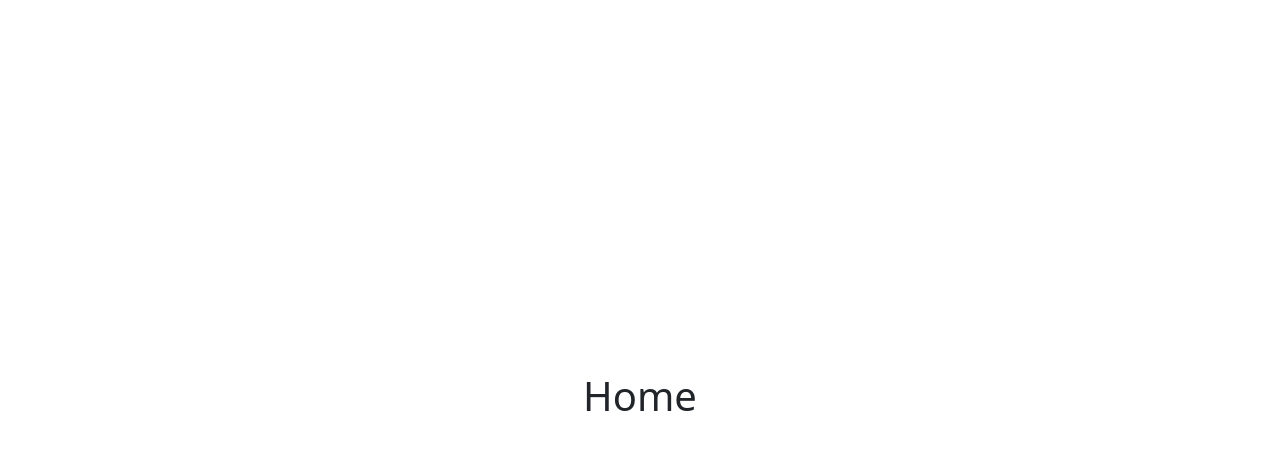
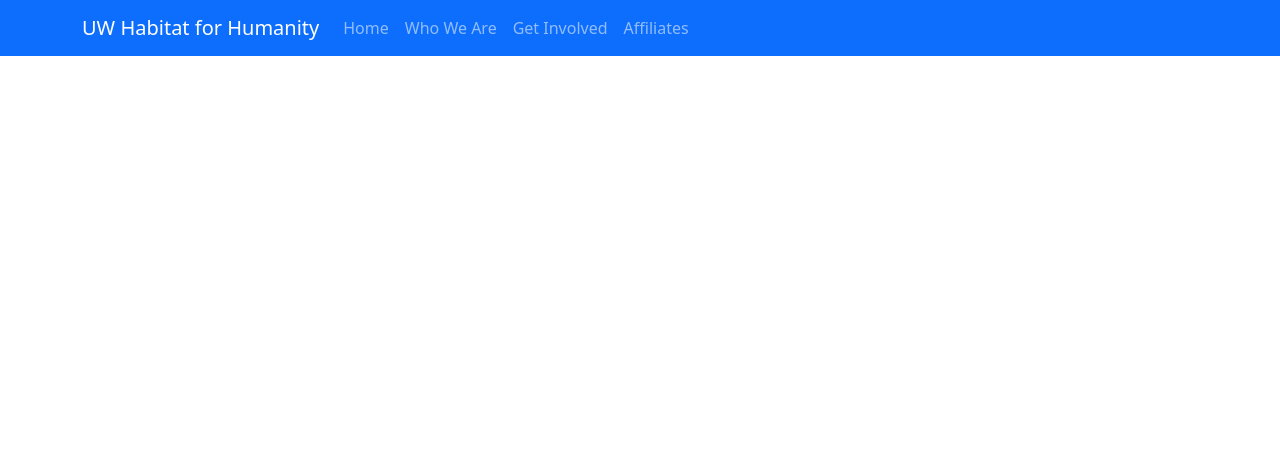
Before and after one commit to CS571-F25/p182, a React (Vite) app: page / in a window 1280 px wide. Shown: the top 450 px of the page. Built offline with nearby package versions, Linux system fonts and the light colour scheme.

Commit message:
barebones template for the rest of the website

```diff
--- a/package.json
+++ b/package.json
@@ -14,7 +14,8 @@
     "react": "^19.1.1",
     "react-bootstrap": "^2.10.10",
     "react-dom": "^19.1.1",
-    "react-router": "^7.9.5"
+    "react-router": "^7.9.5",
+    "react-router-dom": "^7.9.6"
   },
   "devDependencies": {
     "@eslint/js": "^9.36.0",
--- a/src/App.jsx
+++ b/src/App.jsx
@@ -1,15 +1,20 @@
-import { HashRouter, Route, Routes } from 'react-router'
-import './App.css'
-import Home from './components/Home'
-import AboutMe from './components/AboutMe'
+import { BrowserRouter as Router, Routes, Route } from 'react-router-dom';
+import CustomNavbar from './components/CustomNavbar';
+import Home from './components/Home';
+import WhoWeAre from './components/WhoWeAre';
+import GetInvolved from './components/GetInvolved';
+import Affiliates from './components/Affiliates';
 
-function App() {
-  return <HashRouter>
-    <Routes>
-      <Route path="/" element={<Home/>}></Route>
-      <Route path="/about" element={<AboutMe/>}></Route>
-    </Routes>
-  </HashRouter>
+export default function App() {
+  return (
+    <Router>
+      <CustomNavbar />
+      <Routes>
+        <Route path="p182/" element={<Home />} />
+        <Route path="p182/who-we-are" element={<WhoWeAre />} />
+        <Route path="p182/get-involved" element={<GetInvolved />} />
+        <Route path="p182/affiliates" element={<Affiliates />} />
+      </Routes>
+    </Router>
+  );
 }
-
-export default App
--- /dev/null
+++ b/src/components/Affiliates.jsx
@@ -0,0 +1,14 @@
+import { Container, ListGroup } from 'react-bootstrap';
+
+export default function Affiliates() {
+  return (
+    <Container style={{ marginTop: '80px' }}>
+      <h1>Affiliates</h1>
+      <ListGroup>
+        <ListGroup.Item action href="https://habitat.org" target="_blank">Habitat for Humanity International</ListGroup.Item>
+        <ListGroup.Item action href="https://habitatwisconsin.org" target="_blank">Habitat Wisconsin</ListGroup.Item>
+        <ListGroup.Item action href="https://habitatdane.org" target="_blank">Habitat Dane County</ListGroup.Item>
+      </ListGroup>
+    </Container>
+  );
+}
--- /dev/null
+++ b/src/components/CustomNavbar.jsx
@@ -0,0 +1,21 @@
+import { Navbar, Nav, Container } from 'react-bootstrap';
+import { Link } from 'react-router-dom';
+
+export default function CustomNavbar() {
+  return (
+    <Navbar bg="primary" variant="dark" expand="lg" fixed="top">
+      <Container>
+        <Navbar.Brand as={Link} to="/">UW Habitat for Humanity</Navbar.Brand>
+        <Navbar.Toggle aria-controls="main-navbar-nav" />
+        <Navbar.Collapse id="main-navbar-nav">
+          <Nav className="me-auto">
+            <Nav.Link as={Link} to="/p182">Home</Nav.Link>
+            <Nav.Link as={Link} to="/p182/who-we-are">Who We Are</Nav.Link>
+            <Nav.Link as={Link} to="/p182/get-involved">Get Involved</Nav.Link>
+            <Nav.Link as={Link} to="/p182/affiliates">Affiliates</Nav.Link>
+          </Nav>
+        </Navbar.Collapse>
+      </Container>
+    </Navbar>
+  );
+}
--- /dev/null
+++ b/src/components/GetInvolved.jsx
@@ -0,0 +1,23 @@
+import { Container, Form, Button } from 'react-bootstrap';
+
+export default function GetInvolved() {
+  return (
+    <Container style={{ marginTop: '80px' }}>
+      <h1>Get Involved</h1>
+      <Form>
+        <Form.Group className="mb-3" controlId="formEventSignup">
+          <Form.Label>Sign up for a Volunteer Event</Form.Label>
+          <Form.Control type="email" placeholder="Enter your email" />
+        </Form.Group>
+        <Button variant="primary" type="submit">Sign Up</Button>
+      </Form>
+      <Form className="mt-4">
+        <Form.Group className="mb-3" controlId="formNewsletter">
+          <Form.Label>Subscribe to our Newsletter</Form.Label>
+          <Form.Control type="email" placeholder="Enter your email" />
+        </Form.Group>
+        <Button variant="secondary" type="submit">Subscribe</Button>
+      </Form>
+    </Container>
+  );
+}
--- a/src/components/Home.jsx
+++ b/src/components/Home.jsx
@@ -1,5 +1,11 @@
-export default function Home (props) {
-    return <div>
-        <h1>Home</h1>
-    </div>
+import { Container } from 'react-bootstrap';
+
+export default function Home() {
+  return (
+    <Container style={{ marginTop: '80px', paddingLeft: '20px', paddingRight: '20px' }}>
+      <h1>Home</h1>
+      <p>Welcome to the UW Habitat for Humanity chapter!</p>
+      <p>The Habitat for Humanity Campus Chapter at University of Wisconsin-Madison (or Habitat-UW Chapter) works with its local affiliate, Habitat for Humanity of Dane County, and with Habitat for Humanity International in order to achieve the Habitat mission through the four functioning pillars: Building, Educating, Fundraising, and Advocacy.</p>
+    </Container>
+  );
 }
--- /dev/null
+++ b/src/components/WhoWeAre.jsx
@@ -0,0 +1,21 @@
+import { Container, Card } from 'react-bootstrap';
+
+export default function WhoWeAre() {
+  return (
+    <Container style={{ marginTop: '80px' }}>
+      <h1>Who We Are</h1>
+      <Card>
+        <Card.Body>
+          <Card.Title>Board Members</Card.Title>
+          <ul>
+            <li>President: Myah</li>
+            <li>Vice President: Cassie</li>
+            <li>Treasurer: Sanjeev Gorla</li>
+          </ul>
+          <Card.Title>Our Beliefs</Card.Title>
+          <p>The Habitat for Humanity Campus Chapter at University of Wisconsin-Madison (or Habitat-UW Chapter) works with its local affiliate, Habitat for Humanity of Dane County, and with Habitat for Humanity International in order to achieve the Habitat mission through the four functioning pillars: Building, Educating, Fundraising, and Advocacy.</p>
+        </Card.Body>
+      </Card>
+    </Container>
+  );
+}
```
Also changed, not shown: 1 other file (tests, documents, lock files or other folders).
